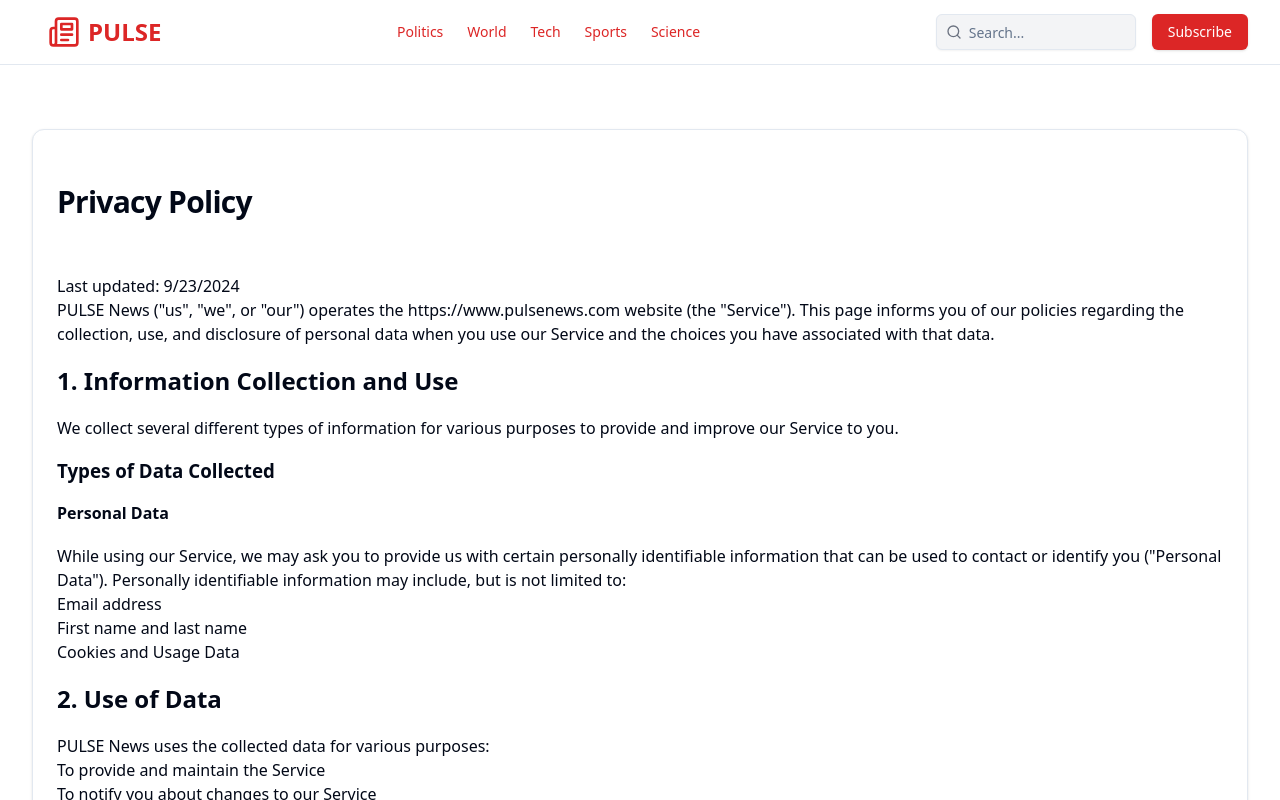
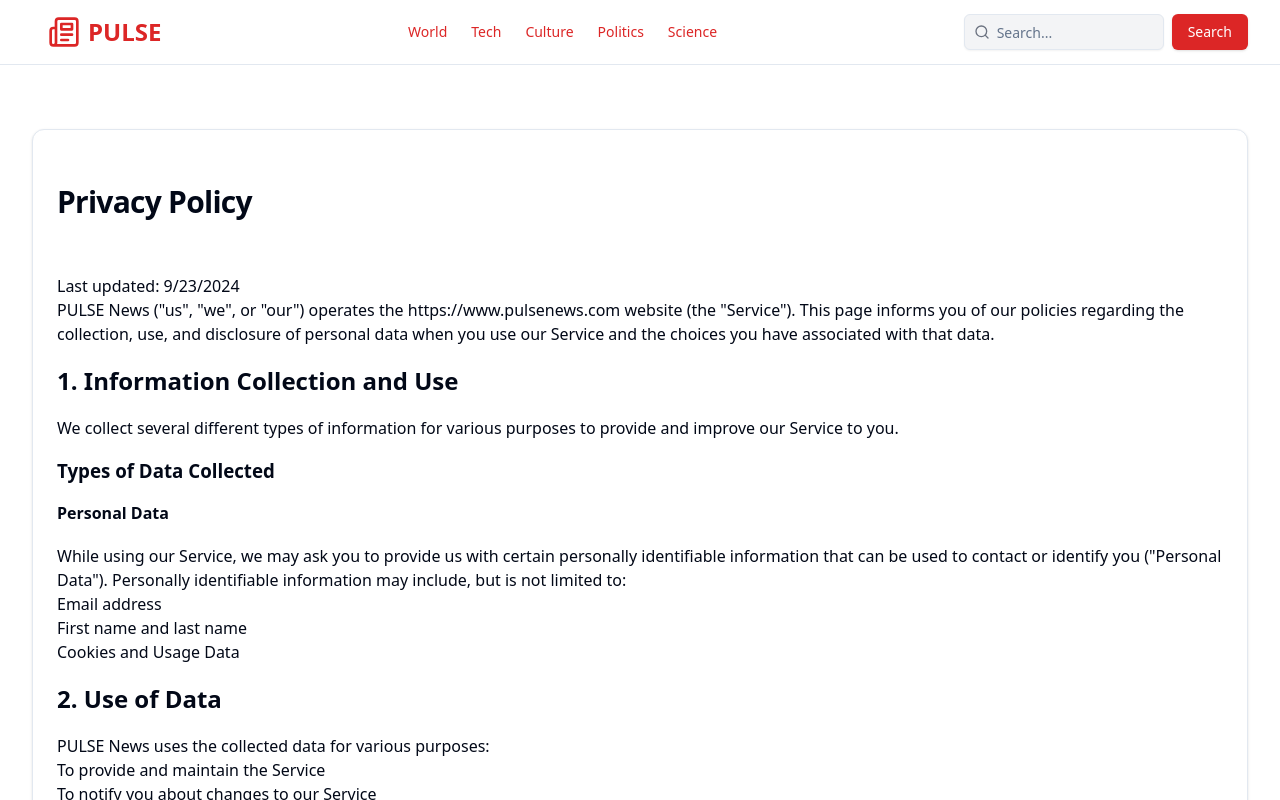
Before and after one commit to olyaiy/vancouver_news_website, a Next.js app: page /privacy-policy in a window 1280 px wide. Shown: the top 800 px of the page. Built offline with nearby package versions, Linux system fonts and the light colour scheme.

Commit message:
add search button to nav

```diff
--- a/src/components/Header.tsx
+++ b/src/components/Header.tsx
@@ -32,14 +32,14 @@ export function Header() {
           </Link>
         </div>
         <nav className="hidden md:flex items-center space-x-6 text-sm font-medium">
-          <Link href="/category/politics" className="text-red-600 hover:text-red-800">Politics</Link>
-          <Link href="/category/world" className="hover:text-red-600">World</Link>
+          <Link href="/category/world" className="text-red-600 hover:text-red-800">World</Link>
           <Link href="/category/tech" className="hover:text-red-600">Tech</Link>
-          <Link href="/category/sports" className="hover:text-red-600">Sports</Link>
+          <Link href="/category/culture" className="hover:text-red-600">Culture</Link>
+          <Link href="/category/politics" className="hover:text-red-600">Politics</Link>
           <Link href="/category/science" className="hover:text-red-600">Science</Link>
         </nav>
         <div className="flex items-center space-x-4">
-          <form onSubmit={handleSearch} className="hidden md:block">
+          <form onSubmit={handleSearch} className="hidden md:flex items-center space-x-2">
             <div className="relative">
               <Search className="absolute left-2.5 top-2.5 h-4 w-4 text-gray-500" />
               <Input
@@ -50,8 +50,10 @@ export function Header() {
                 onChange={(e) => setSearchQuery(e.target.value)}
               />
             </div>
+            <Button type="submit" className="bg-red-600 text-white hover:bg-red-700">
+              Search
+            </Button>
           </form>
-          <Button className="bg-red-600 text-white hover:bg-red-700">Subscribe</Button>
         </div>
       </div>
     </header>
```
